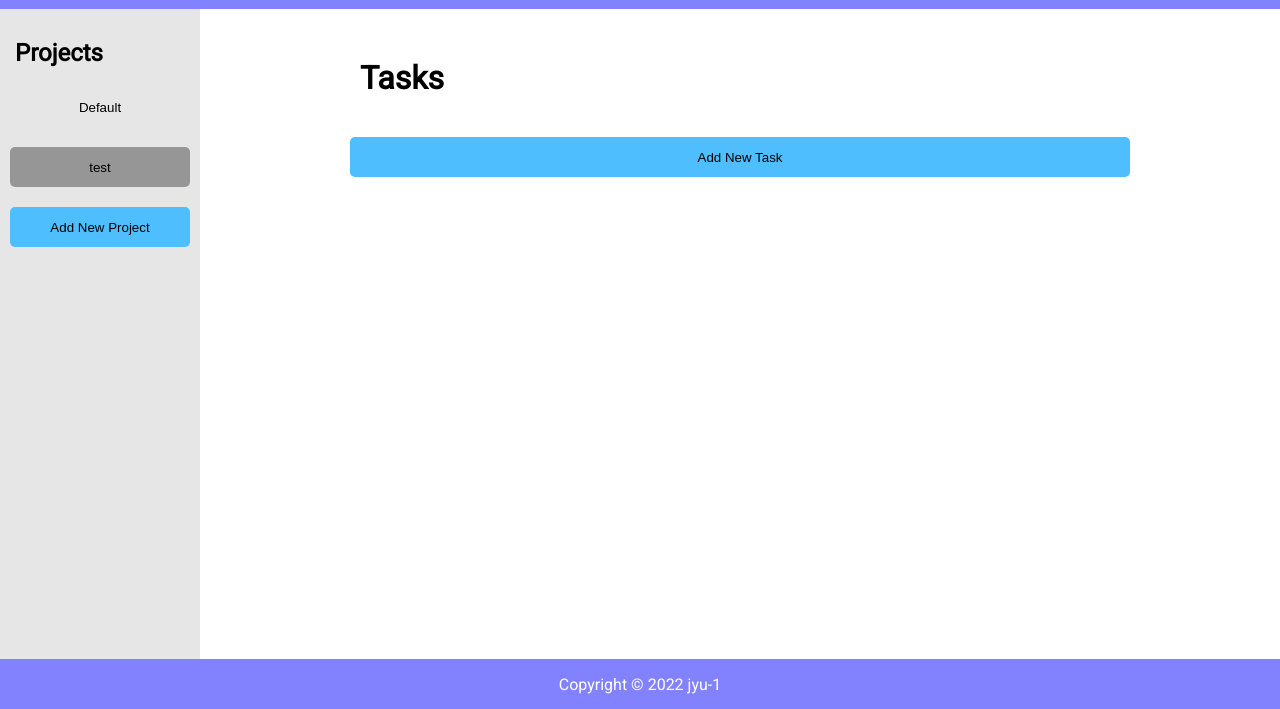
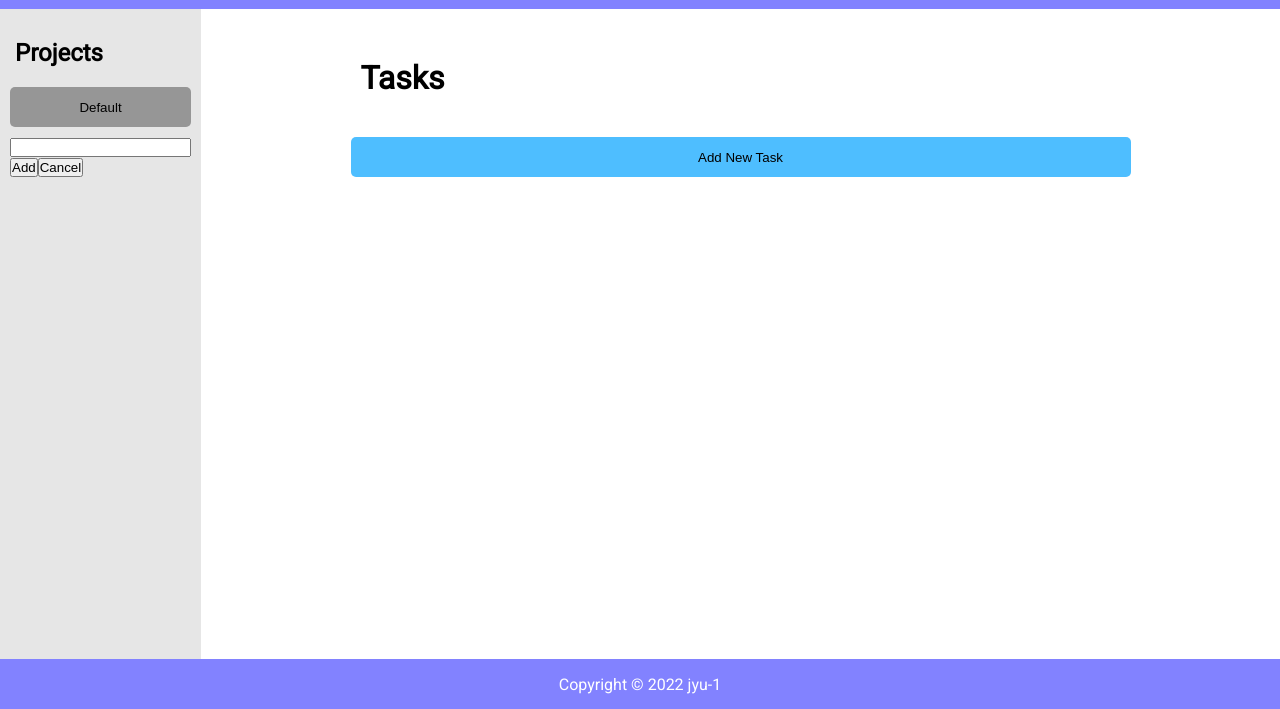
Before and after one commit to jyu-1/todo-list, a website built with webpack: page dist/index.html in a window 1280 px wide. Both pictures are taken after a click on the button "Add New Project". Shown: the part 91-800 px from the top of the page. Built offline with nearby package versions, Linux system fonts and the light colour scheme.

```diff
--- a/src/scripts/buttons.js
+++ b/src/scripts/buttons.js
@@ -7,12 +7,7 @@
     projects.push(defaultProject);
     listProjects(projects);
 
-    const addProject = document.querySelector(".add-project");
-    addProject.addEventListener("click", () => {
-        const newProject = Projects("test");
-        projects.push(newProject);
-        listProjects(projects);
-    });
+    addProject();
 
     const addTask = document.querySelector(".add-task");
     addTask.addEventListener("click", () => {
@@ -20,3 +15,45 @@
         listTasks(projects[currentView].list);
     });
 }
+
+function addProject() {
+    const addProject = document.querySelector(".add-project");
+    addProject.addEventListener("click", () => {
+        addProject.style.display = "none";
+        const parent = document.querySelector(".nav");
+
+        const form = document.createElement("form");
+        form.classList.add("project-form");
+        const input = document.createElement("input");
+        input.classList.add("project-input");
+        const add = document.createElement("button");
+        add.classList.add("add-button");
+        const cancel = document.createElement("button");
+        cancel.classList.add("cancel-project");
+
+        add.addEventListener("click", (event) => {
+            event.preventDefault();
+            const newProject = Projects("test");
+            projects.push(newProject);
+            listProjects(projects);
+            form.remove();
+            addProject.style.display = "block";
+        })
+
+        cancel.addEventListener("click", ()=>{
+            form.remove();
+            addProject.style.display = "block";
+        })
+
+        add.textContent = "Add";
+        cancel.textContent = "Cancel";
+
+        form.appendChild(input);
+        form.appendChild(add);
+        form.appendChild(cancel);
+
+        parent.insertBefore(form, addProject);
+
+
+    });
+}
--- a/src/scripts/displayHandler.js
+++ b/src/scripts/displayHandler.js
@@ -2,12 +2,12 @@
 
 export function listProjects(array) {
     const container = document.querySelector(".projects");
-    container.innerText = "";
+    container.textContent = "";
 
     array.forEach((element, index) => {
         const navList = document.createElement("button");
         navList.classList.add("project-list");
-        navList.innerText = element.name;
+        navList.textContent = element.name;
         navList.addEventListener("click", () => {
             const allNav = document.querySelectorAll(".project-list");
 
@@ -34,30 +34,30 @@
 
 export function listTasks(array) {
     const container = document.querySelector(".tasks");
-    container.innerText = "";
+    container.textContent = "";
     array.forEach((element) => {
         const taskList = document.createElement("div");
         taskList.classList.add("task-list");
 
         const priority = document.createElement("div");
         priority.classList.add("priority");
-        priority.innerText = element.priority;
+        priority.textContent = element.priority;
 
         const title = document.createElement("div");
         title.classList.add("title");
-        title.innerText = element.title;
+        title.textContent = element.title;
 
         const dued = document.createElement("div");
         dued.classList.add("dued");
-        dued.innerText = element.dueDate;
+        dued.textContent = element.dueDate;
 
         const checklist = document.createElement("div");
         checklist.classList.add("checklist");
-        checklist.innerText = element.checklist;
+        checklist.textContent = element.checklist;
 
         const description = document.createElement("div");
         description.classList.add("description");
-        description.innerText = element.description;
+        description.textContent = element.description;
 
         taskList.appendChild(priority);
         taskList.appendChild(title);
```
Also changed, not shown: dist/index.html, dist/main.js.
